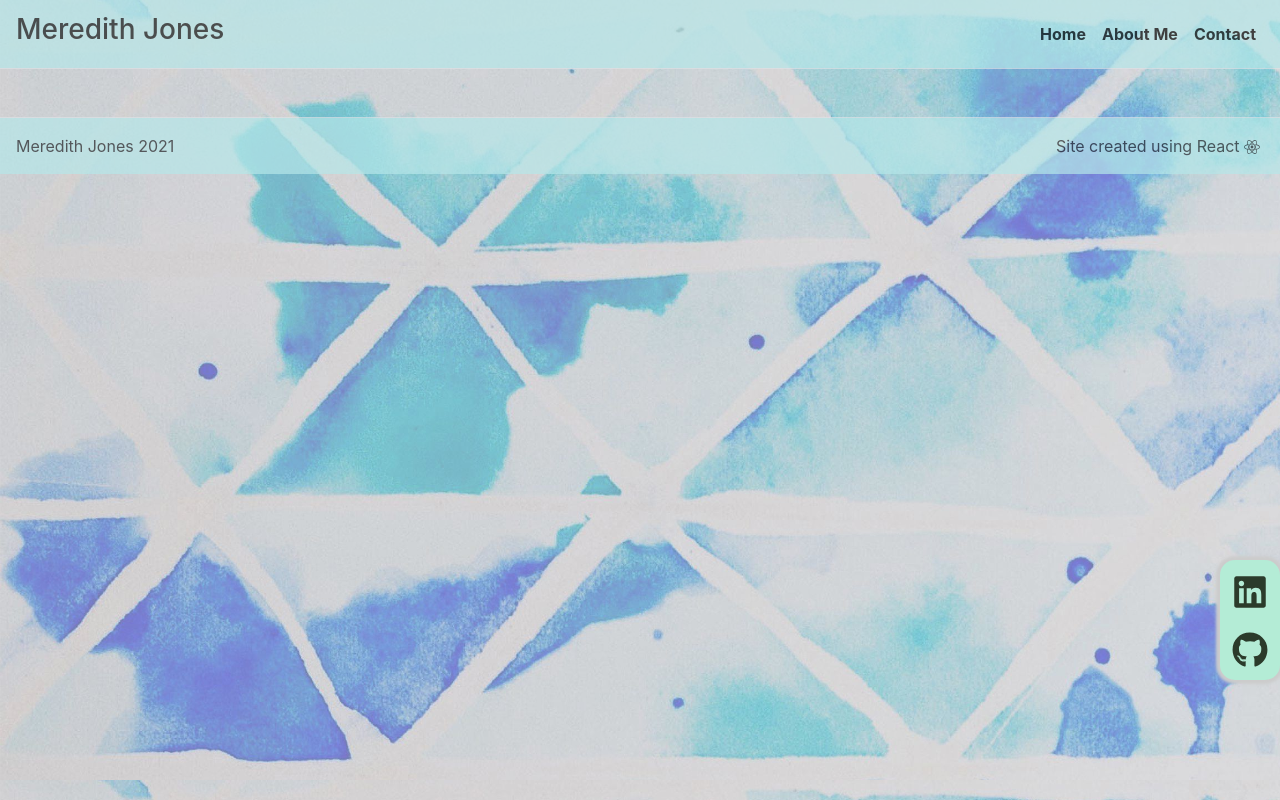
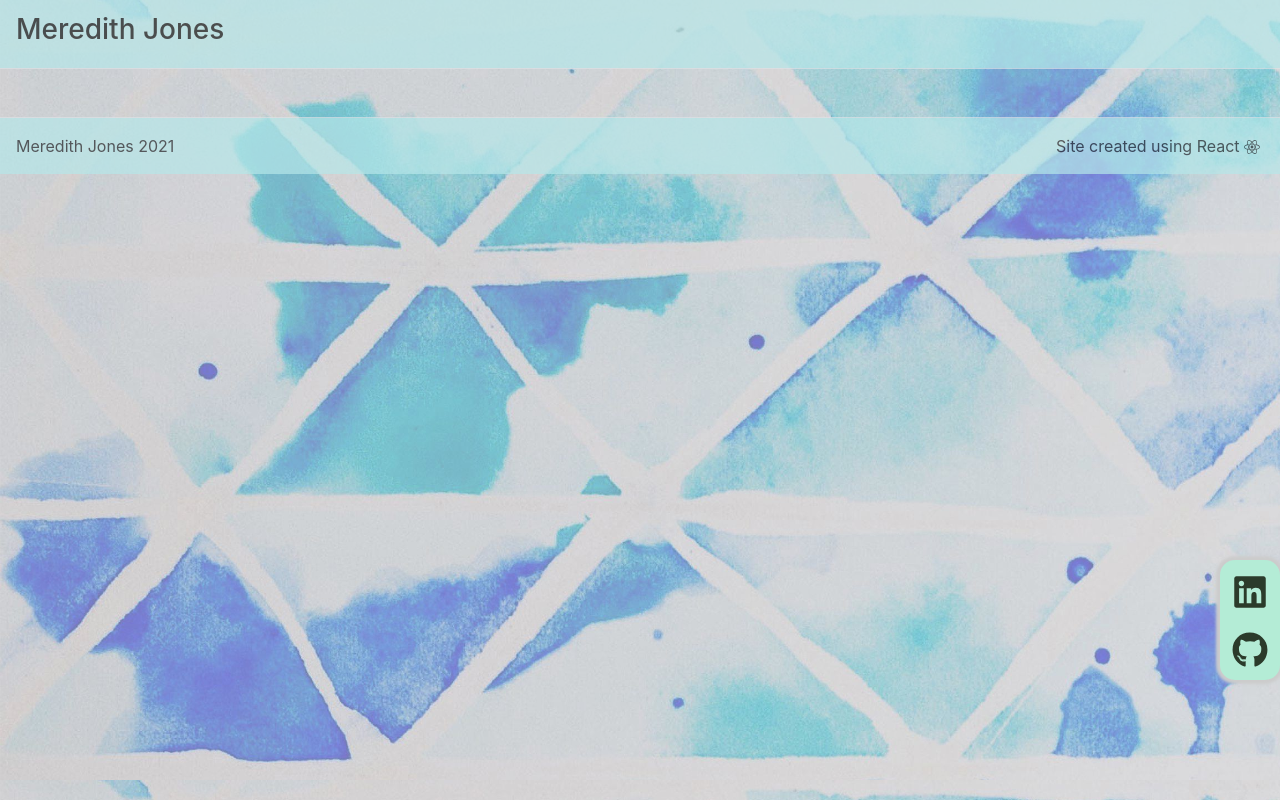
Before and after one commit to meredithajones/2021-Portfolio, a React (Create React App) app: page / in a window 1280 px wide. Built offline with nearby package versions, Linux system fonts and the light colour scheme.

Commit message:
Troubleshooting page routes

```diff
--- a/src/App.js
+++ b/src/App.js
@@ -55,7 +55,7 @@
             <Navbar.Toggle className="border-0" aria-controls="navbar-toggle" />
             <Navbar.Collapse id="navbar.toggle">
               <Nav className="ml-auto">
-                <Link className="nav-link" to="/home">
+                {/* <Link className="nav-link" to="/home">
                   Home
                 </Link>
                 <Link className="nav-link" to="/about">
@@ -63,7 +63,7 @@
                 </Link>
                 <Link className="nav-link" to="/contact">
                   Contact
-                </Link>
+                </Link> */}
               </Nav>
             </Navbar.Collapse>
           </Navbar>
```
Also changed, not shown: 6 other files (tests, documents, lock files or other folders).
